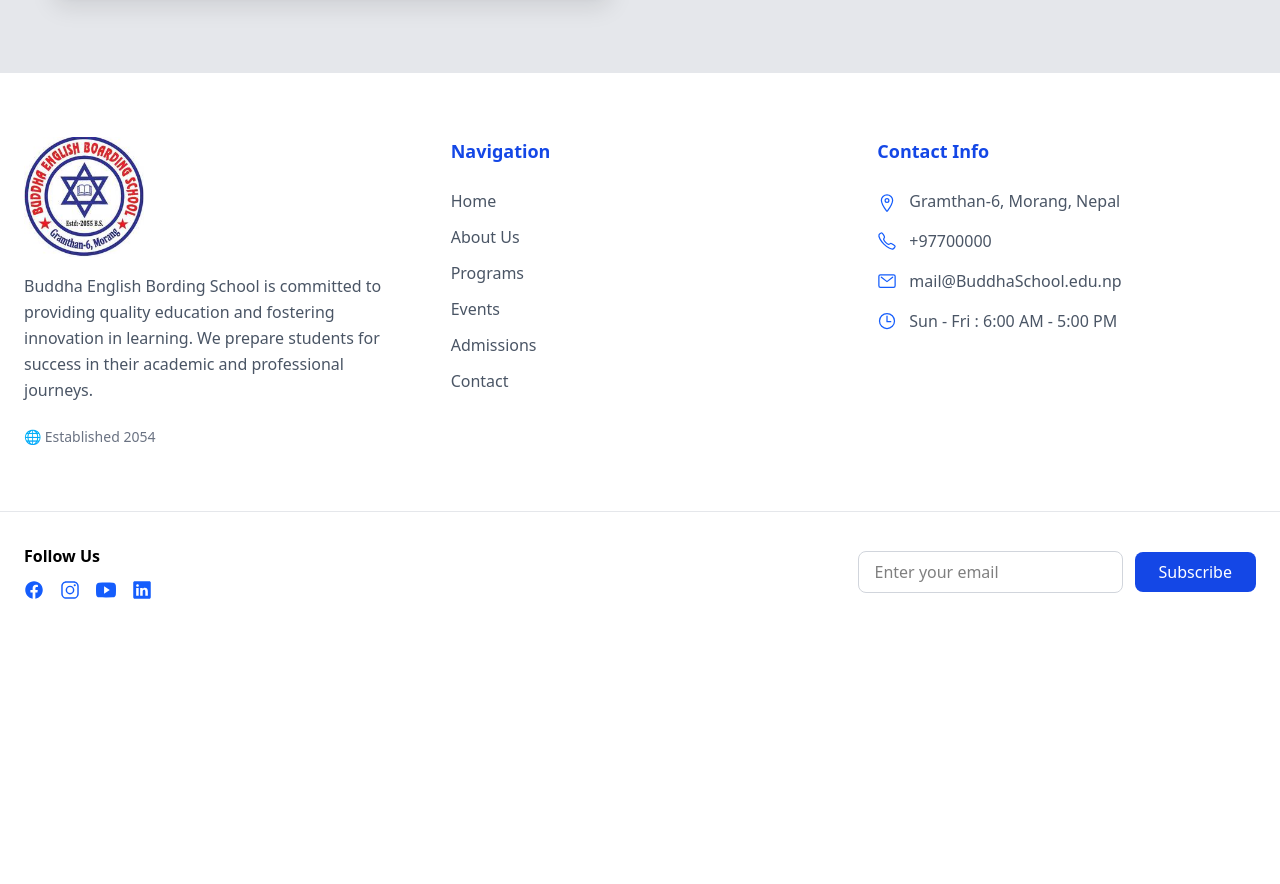
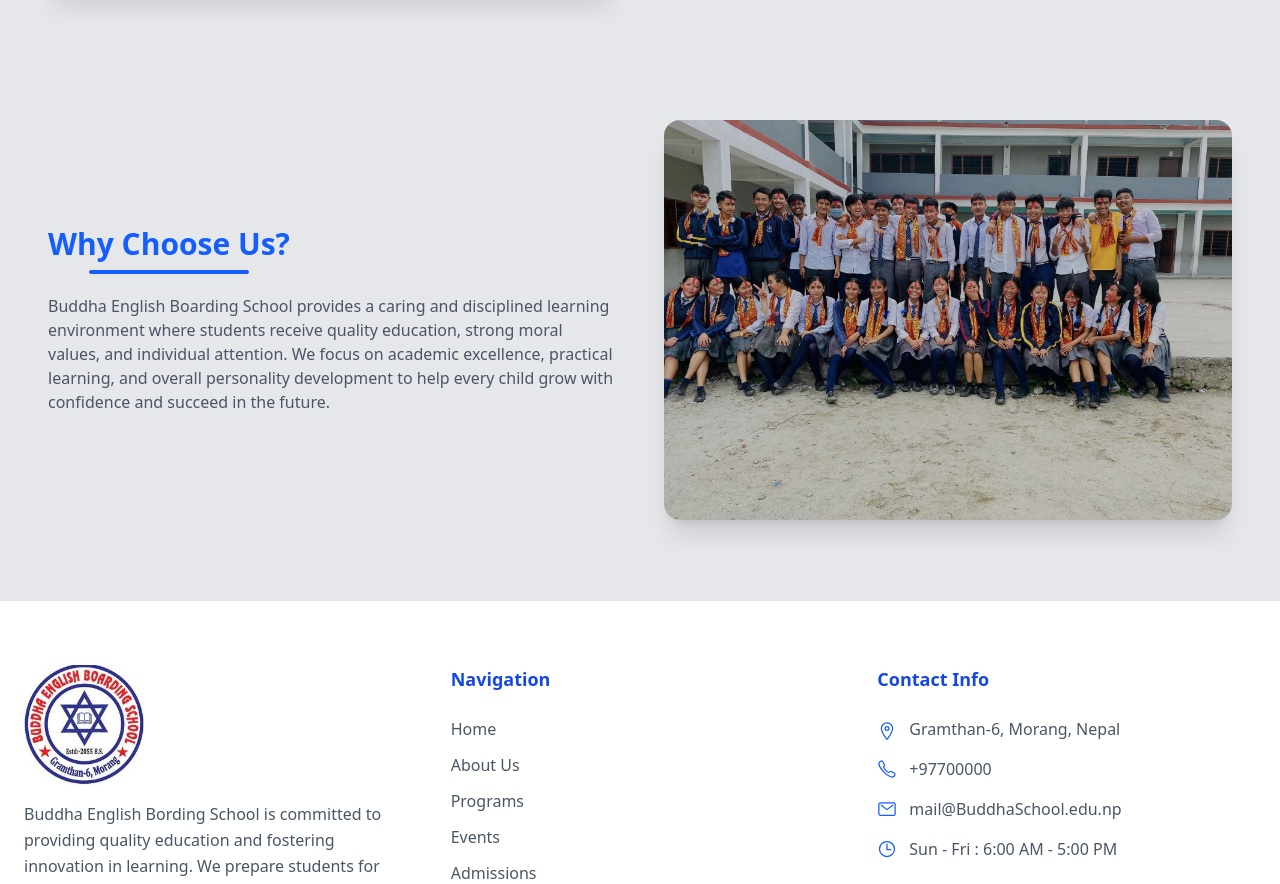
Before and after one commit to Parvesh-ops/School-Website, a React (Vite) app: page / in a window 1280 px wide. Shown: the part 2660-3544 px from the top of the page. Before the commit the page ends 3292 px from the top, so only its background shows below. Built offline with nearby package versions, Linux system fonts and the light colour scheme.

Commit message:
adding Why choose us

```diff
--- a/src/data/aboutData.ts
+++ b/src/data/aboutData.ts
@@ -31,5 +31,14 @@ interface IAboutSection {
         description: "The mission of Buddha English Boarding School is to empower students to become successful global citizens. We achieve this by providing students with both theoretical and practical exposure in all areas of study, thereby fostering academic and practical excellence. Our institution values students as valuable assets and creates an environment that enables them to meet industry standards. Our ultimate objective is to encourage excellence, diversity, and engaged learning by providing a contemporary and accessible education.",
         image: missionImg,
         reverse: false
+    },
+    {
+        id: 4,
+        title: "Why Choose Us?",
+        description:
+            "Buddha English Boarding School provides a caring and disciplined learning environment where students receive quality education, strong moral values, and individual attention. We focus on academic excellence, practical learning, and overall personality development to help every child grow with confidence and succeed in the future.",
+        image: missionImg,
+        reverse: true
     }
+
 ];
```
Lines whose indentation alone changed are shown as unchanged.
